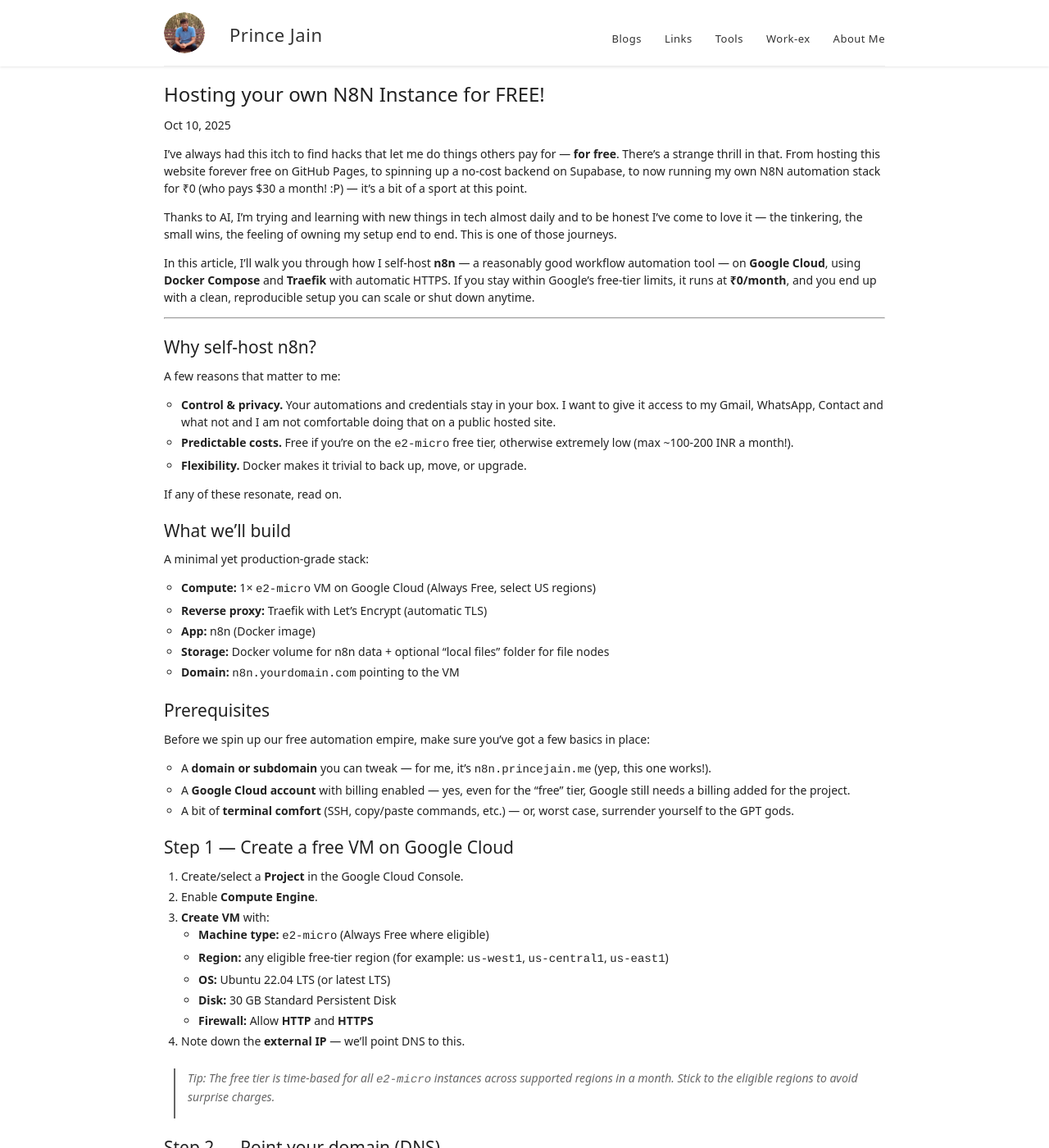
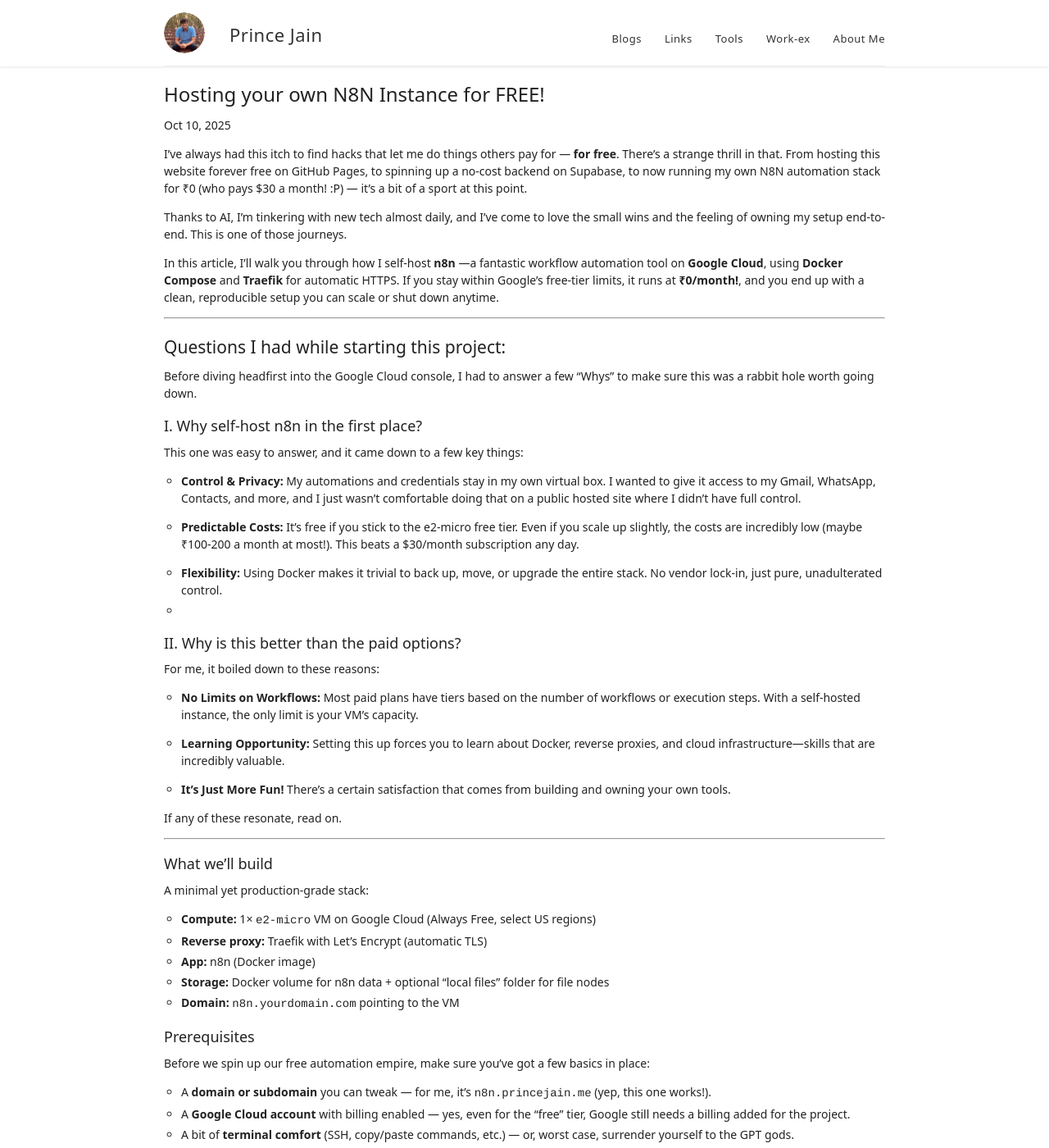
Before and after one commit to product-noob/product-noob.github.io, a Jekyll site: the page built from _posts/2025-10-10-Hosting-your-free-local-n8n.md, in a window 1280 px wide and 1400 px high. Shown: the whole window at 82% size. Built offline with Jekyll 4.4.1, drawn with Linux system fonts in a browser that asks for light colours; some of the changed text lies outside the part shown.

Commit message:
Update 2025-10-10-Hosting-your-free-local-n8n.md

````diff
--- a/_posts/2025-10-10-Hosting-your-free-local-n8n.md
+++ b/_posts/2025-10-10-Hosting-your-free-local-n8n.md
@@ -1,29 +1,43 @@
 ---
 layout: post
 title:  "Hosting your own N8N Instance for FREE!"
-description: "Sharing a step by step tutorial on how you can host a free n8n server on Google Cloud."
+description: "Sharing the step-by-step tutorial of how you can host a free n8n server on Google Cloud"
 ---
 
 I’ve always had this itch to find hacks that let me do things others pay for — **for free**. There’s a strange thrill in that. From hosting this website forever free on GitHub Pages, to spinning up a no-cost backend on Supabase, to now running my own N8N automation stack for ₹0 (who pays $30 a month! :P) — it’s a bit of a sport at this point.
 
-Thanks to AI, I’m trying and learning with new things in tech almost daily and to be honest I’ve come to love it — the tinkering, the small wins, the feeling of owning my setup end to end. This is one of those journeys.
+ Thanks to AI, I’m tinkering with new tech almost daily, and I’ve come to love the small wins and the feeling of owning my setup end-to-end. This is one of those journeys.
 
-In this article, I’ll walk you through how I self-host **n8n** — a reasonably good workflow automation tool — on **Google Cloud**, using **Docker Compose** and **Traefik** with automatic HTTPS. If you stay within Google’s free-tier limits, it runs at **₹0/month**, and you end up with a clean, reproducible setup you can scale or shut down anytime.
+In this article, I’ll walk you through how I self-host **n8n** —a fantastic workflow automation tool on **Google Cloud**, using **Docker Compose** and **Traefik** for automatic HTTPS. If you stay within Google’s free-tier limits, it runs at **₹0/month!**, and you end up with a clean, reproducible setup you can scale or shut down anytime.
 
 ---
 
-## Why self‑host n8n?
+## Questions I had while starting this project:
+Before diving headfirst into the Google Cloud console, I had to answer a few "Whys" to make sure this was a rabbit hole worth going down.
 
-A few reasons that matter to me:
+### I. Why self-host n8n in the first place?
+This one was easy to answer, and it came down to a few key things:
 
-- **Control & privacy.** Your automations and credentials stay in your box. I want to give it access to my Gmail, WhatsApp, Contact and what not and I am not comfortable doing that on a public hosted site.
-- **Predictable costs.** Free if you’re on the `e2‑micro` free tier, otherwise extremely low (max ~100-200 INR a month!).
-- **Flexibility.** Docker makes it trivial to back up, move, or upgrade.
+- **Control & Privacy:** My automations and credentials stay in my own virtual box. I wanted to give it access to my Gmail, WhatsApp, Contacts, and more, and I just wasn't comfortable doing that on a public hosted site where I didn't have full control.
+
+- **Predictable Costs:** It’s free if you stick to the e2-micro free tier. Even if you scale up slightly, the costs are incredibly low (maybe ₹100-200 a month at most!). This beats a $30/month subscription any day.
+
+- **Flexibility:** Using Docker makes it trivial to back up, move, or upgrade the entire stack. No vendor lock-in, just pure, unadulterated control.
+-
+
+### II. Why is this better than the paid options?
+For me, it boiled down to these reasons:
+
+- **No Limits on Workflows:** Most paid plans have tiers based on the number of workflows or execution steps. With a self-hosted instance, the only limit is your VM's capacity.
+
+- **Learning Opportunity:** Setting this up forces you to learn about Docker, reverse proxies, and cloud infrastructure—skills that are incredibly valuable.
+
+- **It's Just More Fun!** There's a certain satisfaction that comes from building and owning your own tools.
 
 If any of these resonate, read on.
 
-
-## What we’ll build
+---
+### What we’ll build
 
 A minimal yet production‑grade stack:
 
@@ -34,7 +48,7 @@ A minimal yet production‑grade stack:
 - **Domain:** `n8n.yourdomain.com` pointing to the VM
 
 
-## Prerequisites
+### Prerequisites
 
 Before we spin up our free automation empire, make sure you’ve got a few basics in place:
 
@@ -42,23 +56,24 @@ Before we spin up our free automation empire, make sure you’ve got a few basic
 - A **Google Cloud account** with billing enabled — yes, even for the “free” tier, Google still needs a billing added for the project.
 - A bit of **terminal comfort** (SSH, copy/paste commands, etc.) — or, worst case, surrender yourself to the GPT gods.
 
+---
+## Here’s how I actually did it
 
-## Step 1 — Create a free VM on Google Cloud
+## Step 1 — Create a Free VM on Google Cloud
 
-1. Create/select a **Project** in the Google Cloud Console.
+1. Create orselect an existing **Project** in the Google Cloud Console.
 2. Enable **Compute Engine**.
-3. **Create VM** with:
+3. **Create a VM** with these exact specs:
    - **Machine type:** `e2‑micro` (Always Free where eligible)
-   - **Region:** any eligible free‑tier region (for example: `us‑west1`, `us‑central1`, `us‑east1`)
+   - **Region:** Any eligible free‑tier region (choose one of `us‑west1`, `us‑central1`, `us‑east1`)
    - **OS:** Ubuntu 22.04 LTS (or latest LTS)
    - **Disk:** 30 GB Standard Persistent Disk
    - **Firewall:** Allow **HTTP** and **HTTPS**
-4. Note down the **external IP** — we’ll point DNS to this.
+4. Once it's create, note down the **external IP** — this is where we’ll point our domain.
 
 > Tip: The free tier is time‑based for all `e2‑micro` instances across supported regions in a month. Stick to the eligible regions to avoid surprise charges.
 
-
-## Step 2 — Point your domain (DNS)
+## Step 2 — Pointing the Domain (DNS)
 
 Create an **A record** for your subdomain pointing to the VM IP.
 
@@ -69,9 +84,9 @@ Create an **A record** for your subdomain pointing to the VM IP.
 
 Propagation is usually fast but can take longer depending on your registrar. You can check if the propogation happened at DNS Checker sites like https://dnschecker.org and add your complete URL (n8n.princejain.me in my case) and you will get back the external IP of your VM.
 
-## Step 3 — Install Docker + Docker Compose on the VM
+## Step 3 — Installing the Building Blocks: Docker + Docker Compose
 
-SSH into the VM from the Console and run:
+Next, SSH'd into the VM and installed Docker, which lets us run n8n in a container.
 
 ```bash
 # System updates
````
